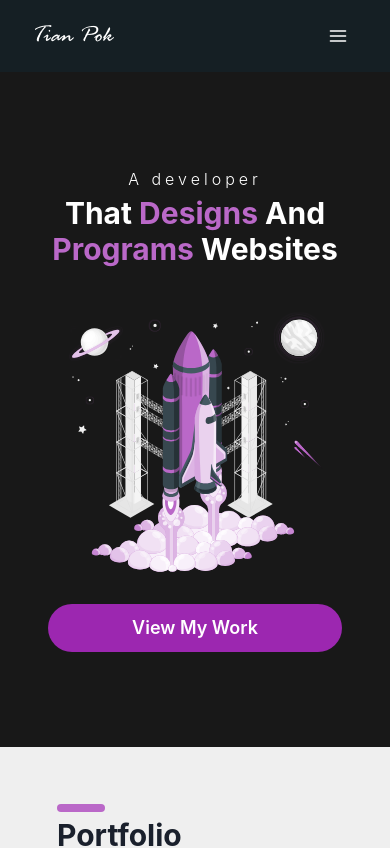
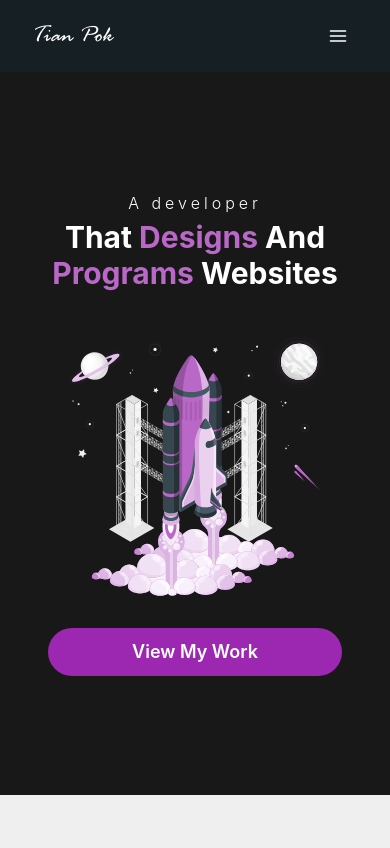
Before and after one commit to liang799/portfolio, a Next.js app: page / in a window 390 px wide. Shown: the top 848 px of the page. Built offline with nearby package versions, Linux system fonts and the light colour scheme.

Commit message:
Optimized Hero for tablets

```diff
--- a/components/Hero.js
+++ b/components/Hero.js
@@ -16,11 +16,11 @@ export default function Hero() {
     <Container bg="black.main" maxWidth="full">
       <Container
         maxWidth="container.xl"
-        py={{ base: "0em", sm: "4em", md: "4em", lg: "0em", xl: "4em" }}
+        py={{ base: "1.5em", sm: "4em", md: "0em", lg: "0em", xl: "4em" }}
         px={{base: 8, lg: 12}}
         pr={{ base: "2em", lg: "0em" }}
       >
-        <Stack minH={"80vh"} direction={{ base: "column", lg: "row" }}>
+        <Stack minH={{base: "80vh",  md: "75vh", lg: "80vh"}} direction={{ base: "column", lg: "row" }}>
           <Flex
             flex={1}
             align={"center"}
```
